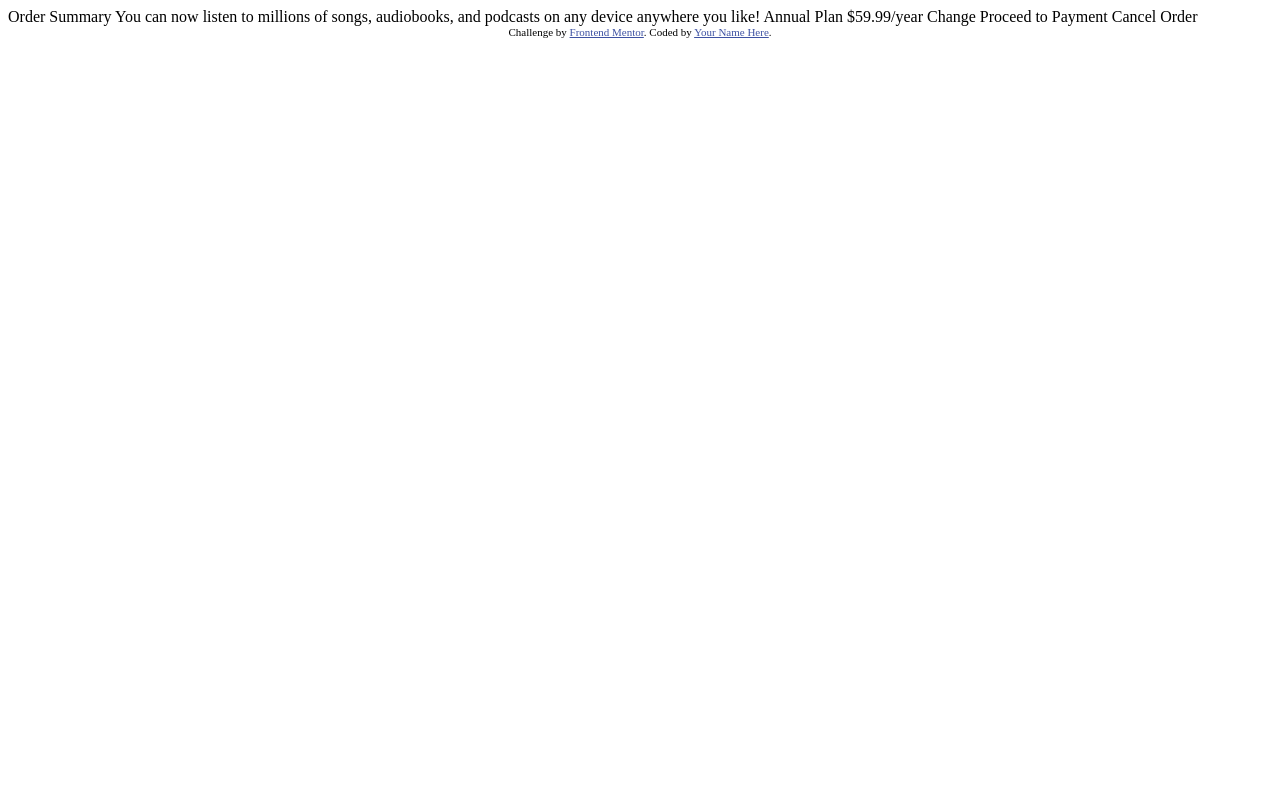
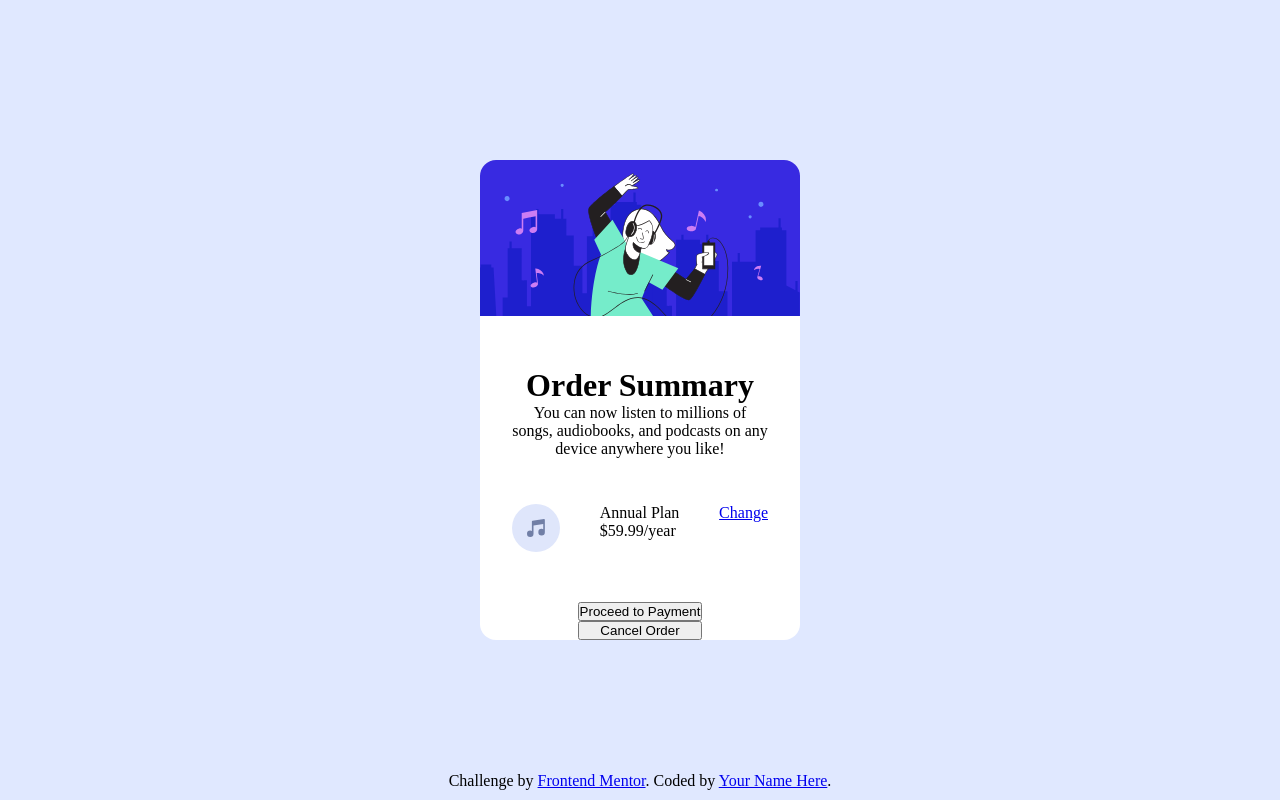
Before and after one commit to Minarisa/fem-order-summary-component-main, a plain HTML site: page index.html in a window 1280 px wide. Drawn offline with Linux system fonts and the light colour scheme.

Commit message:
Update HTML and CSS

```diff
--- a/index.html
+++ b/index.html
@@ -5,33 +5,38 @@
   <meta name="viewport" content="width=device-width, initial-scale=1.0"> <!-- displays site properly based on user's device -->
 
   <link rel="icon" type="image/png" sizes="32x32" href="./images/favicon-32x32.png">
-
+  <link rel="stylesheet" href="./style.css">
   <title>Frontend Mentor | Order summary card</title>
 
-  <!-- Feel free to remove these styles or customise in your own stylesheet 👍 -->
-  <style>
-    .attribution { font-size: 11px; text-align: center; }
-    .attribution a { color: hsl(228, 45%, 44%); }
-  </style>
 </head>
 <body>
-
-  Order Summary
-
-  You can now listen to millions of songs, audiobooks, and podcasts on any
-  device anywhere you like!
-
-  Annual Plan
-  $59.99/year
-
-  Change
-
-  Proceed to Payment
-  Cancel Order
-
-  <div class="attribution">
+  <main>
+    <div id="img-container">
+      <img src="./images/illustration-hero.svg" alt="">
+    </div>
+    <div id="order-summary">
+      <h1>Order Summary</h1>
+      <p>You can now listen to millions of songs, audiobooks, and podcasts on any
+        device anywhere you like!</p>
+    </div>
+    <div id="plan-container">
+      <div id="icon-container"><img src="./images/icon-music.svg" alt=""></div>
+      <div id="chosen-plan">
+        <p>Annual Plan</p>
+        <p>$59.99/year</p>
+      </div>
+      <div id="change-plan">
+        <a href="#" class="href">Change</a>
+      </div>
+    </div>
+    <div id="btn-container">
+      <button id="continue">Proceed to Payment</button>
+      <button id="cancel">Cancel Order</button>
+    </div>
+  </main>
+  <footer>
     Challenge by <a href="https://www.frontendmentor.io?ref=challenge" target="_blank">Frontend Mentor</a>.
     Coded by <a href="#">Your Name Here</a>.
-  </div>
+  </footer>
 </body>
 </html>
--- /dev/null
+++ b/style.css
@@ -0,0 +1,68 @@
+:root {
+    --bcg-color: hsl(225, 100%, 94%);
+    --btn-bcg-color: hsl(245, 75%, 52%);
+    --card-bcg-color: white;
+
+
+    --border-radius: 1rem;
+}
+
+* {
+    margin: 0;
+    padding: 0;
+}
+
+html, body {
+    height: 100%;
+}
+
+body {
+    background-color: var(--bcg-color);
+    display: flex;
+    flex-direction: column;
+    align-items: center;
+    justify-content: center;
+}
+
+main {
+    width: 20rem;
+    height: 30rem;
+    background-color: var(--card-bcg-color);
+    border-radius: var(--border-radius);
+    display: flex;
+    flex-direction: column;
+    align-items: center;
+    justify-content: space-between;
+}
+
+#img-container img {
+    max-width: 100%;
+    border-top-left-radius: var(--border-radius);
+    border-top-right-radius: var(--border-radius);
+}
+
+#order-summary,
+#plan-container {
+    width: 80%;
+}
+
+#order-summary {
+    text-align: center;
+}
+
+#plan-container {
+    display: flex;
+    flex-direction: row;
+    justify-content: space-between;
+}
+
+#btn-container {
+    display: flex;
+    flex-direction: column;
+}
+
+footer {
+    position: fixed;
+    bottom: 10px;
+    text-align: center;
+}
```
